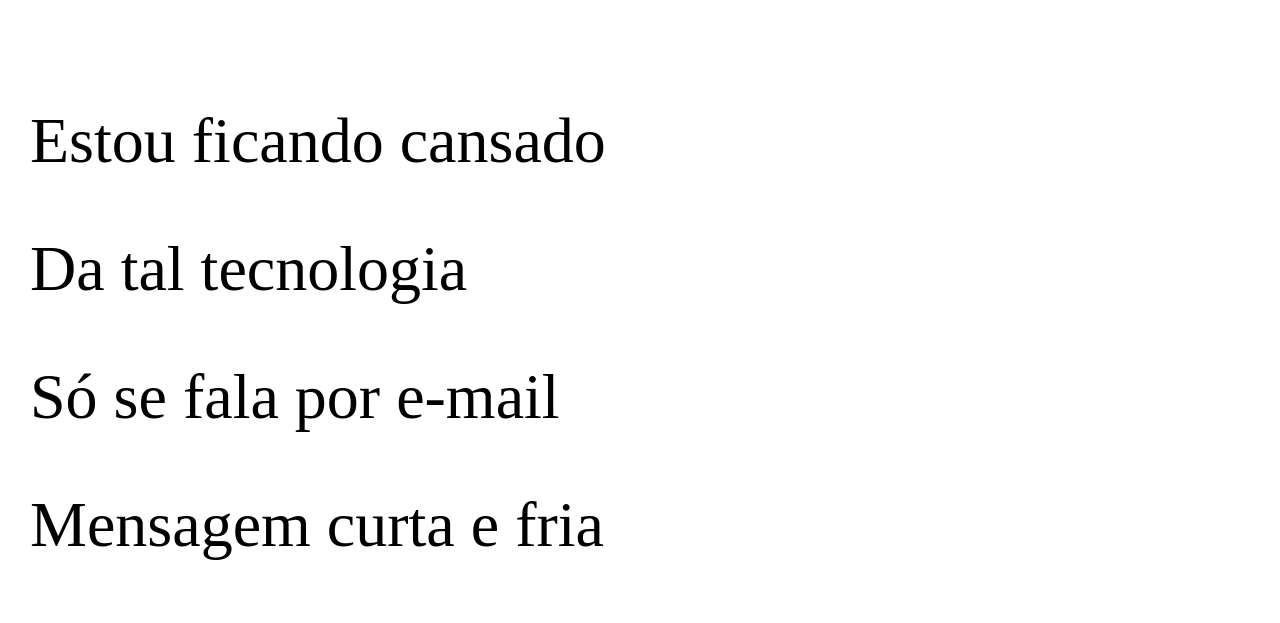
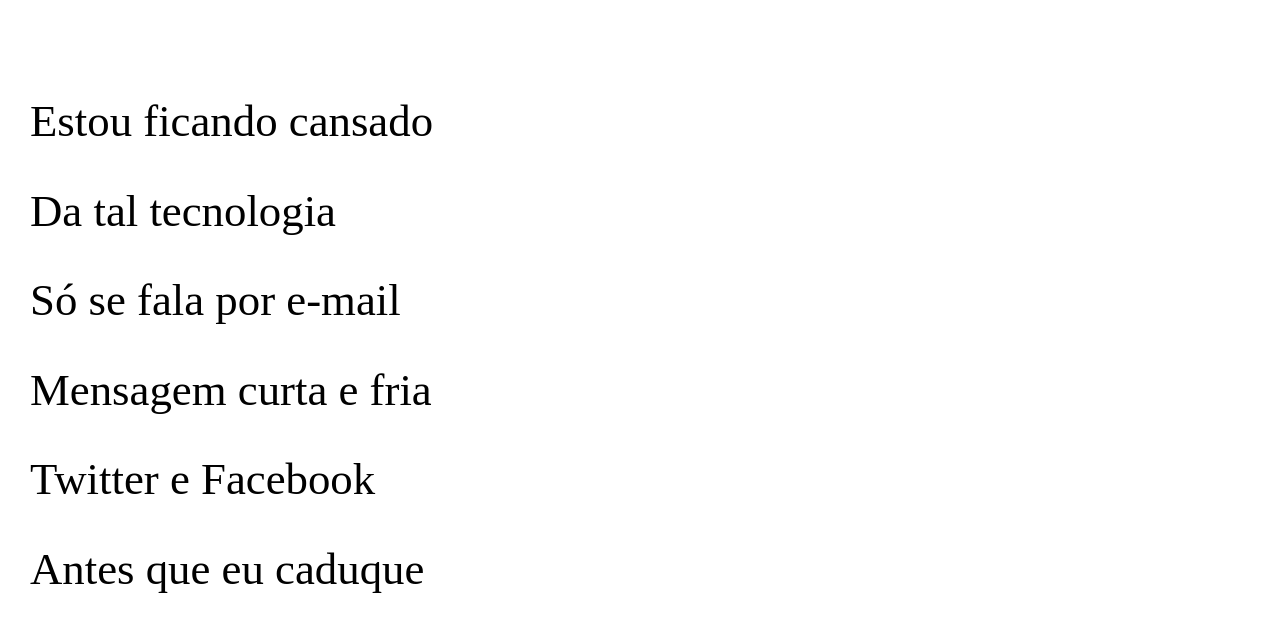
Before and after one commit to santosjuliano02/projeto-cordel, a plain HTML site: page index.html in a window 1280 px wide. Shown: the part 177-800 px from the top of the page. Drawn offline with Linux system fonts and the light colour scheme; a web font is replaced by a local one.

Commit message:
trocando

```diff
--- a/estilo/style.css
+++ b/estilo/style.css
@@ -55,7 +55,7 @@ section {
     line-height: 2em;
     padding-left: 30px;
     font-family: var(--font3);
-    font-size: 4em;
+    font-size: 3.5vw;
 }
 
 section > p {
```
